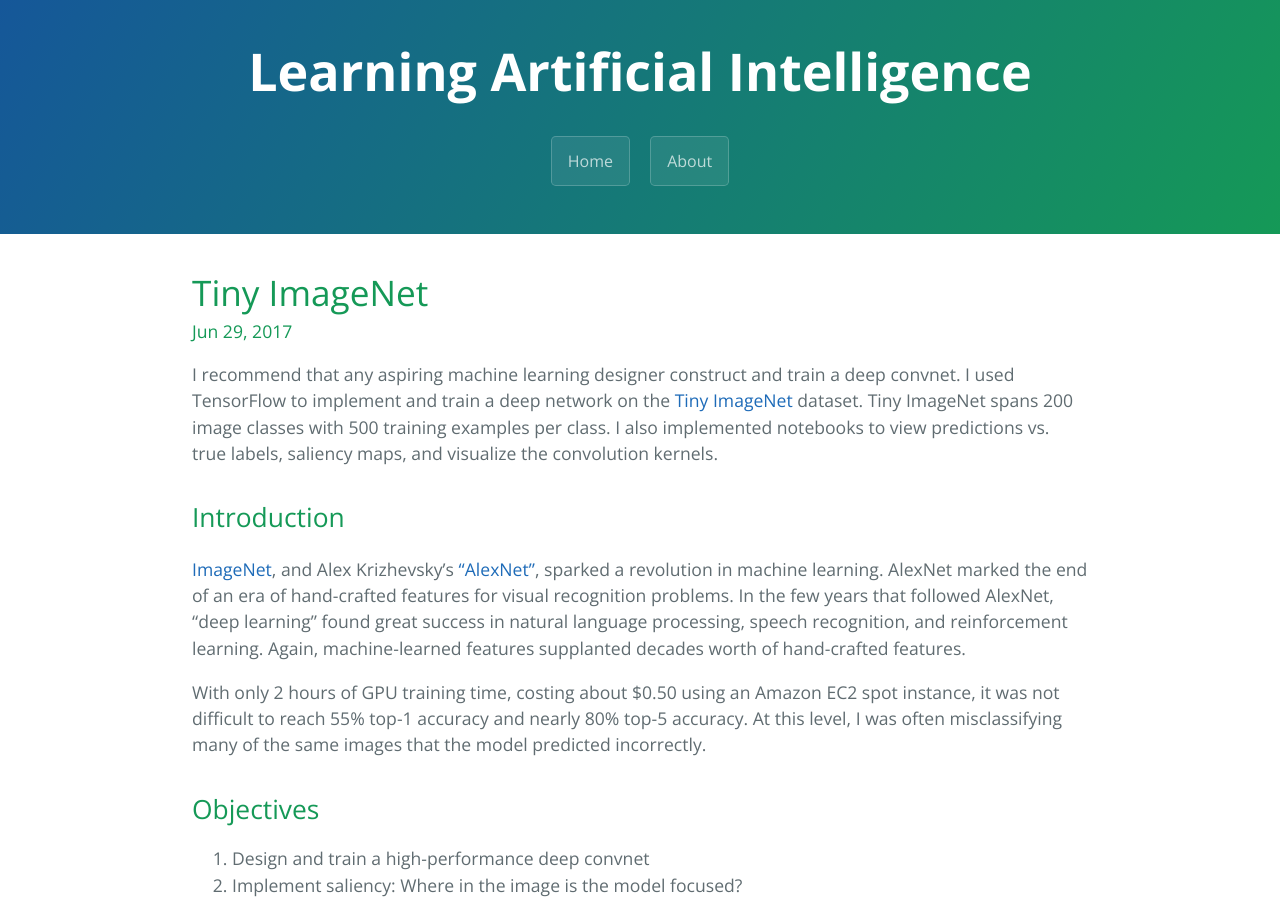
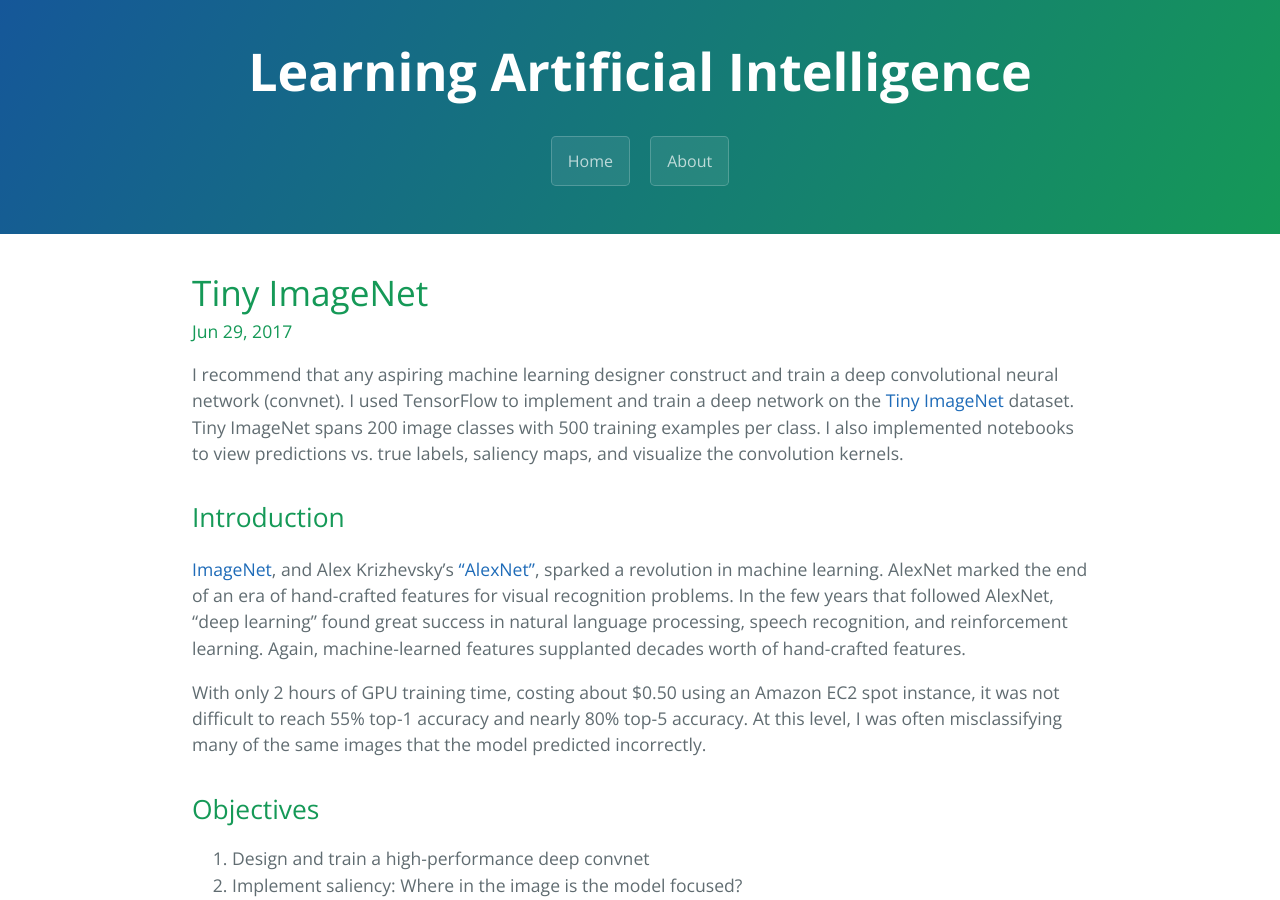
Before and after one commit to pat-coady/learning_ai, a Jekyll site: the page built from _posts/2017-06-29-tiny-imagenet.md, in a window 1280 px wide and 900 px high. Built offline with Jekyll 4.4.1, drawn with Linux system fonts in a browser that asks for light colours; nearby versions of some CDN libraries; formulas are drawn with MathJax 3; comment, search, counter and statistics services are not loaded.

Commit message:
minor edit to tiny imagenet

```diff
--- a/_posts/2017-06-29-tiny-imagenet.md
+++ b/_posts/2017-06-29-tiny-imagenet.md
@@ -5,7 +5,7 @@ date: 2017-06-29 12:00:00 -0700
 categories: projects
 comments: true
 ---
-I recommend that any aspiring machine learning designer construct and train a deep convnet. I used TensorFlow to implement and train a deep network on the [Tiny ImageNet](https://tiny-imagenet.herokuapp.com/) dataset. Tiny ImageNet spans 200 image classes with 500 training examples per class. I also implemented notebooks to view predictions vs. true labels, saliency maps, and visualize the convolution kernels.
+I recommend that any aspiring machine learning designer construct and train a deep convolutional neural network (convnet). I used TensorFlow to implement and train a deep network on the [Tiny ImageNet](https://tiny-imagenet.herokuapp.com/) dataset. Tiny ImageNet spans 200 image classes with 500 training examples per class. I also implemented notebooks to view predictions vs. true labels, saliency maps, and visualize the convolution kernels.
 
 ## Introduction
 
```
